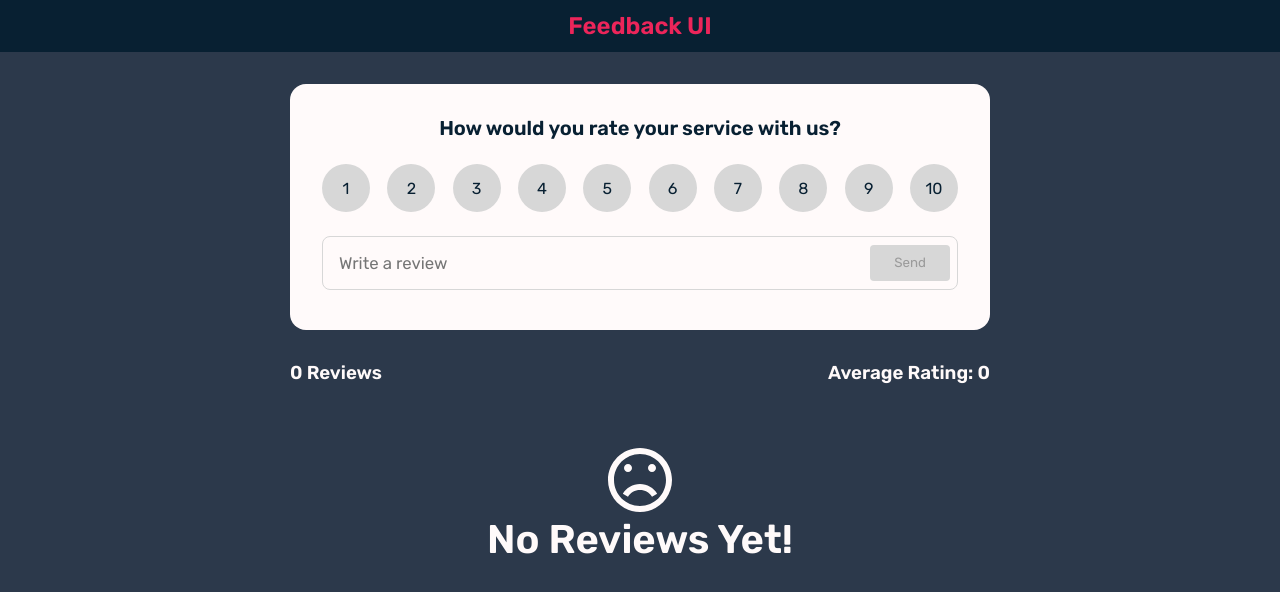
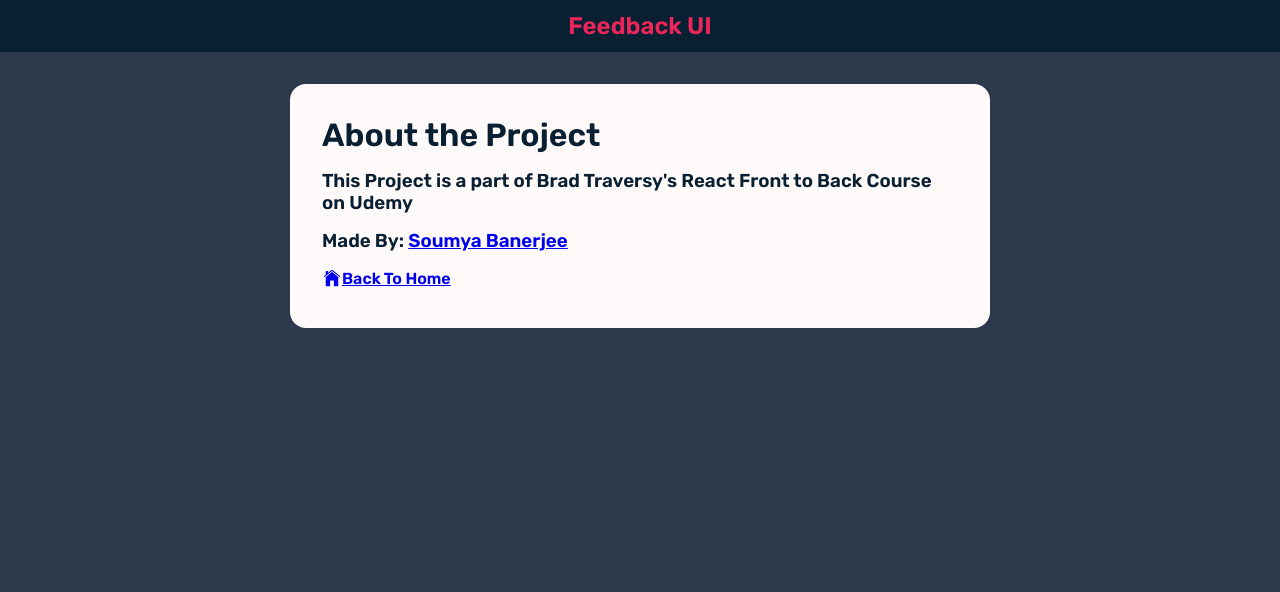
Before and after one commit to soumya495/feedback-ui, a React (Create React App) app: page /about in a window 1280 px wide. Shown: the top 592 px of the page. Built offline with nearby package versions, Linux system fonts and the light colour scheme.

Commit message:
React Router

```diff
--- a/package.json
+++ b/package.json
@@ -9,6 +9,7 @@
     "react": "^18.1.0",
     "react-dom": "^18.1.0",
     "react-icons": "^4.3.1",
+    "react-router-dom": "^6.3.0",
     "react-scripts": "5.0.1",
     "uuid": "^8.3.2",
     "web-vitals": "^2.1.4"
--- a/src/App.css
+++ b/src/App.css
@@ -95,7 +95,8 @@ nav > h1 {
   cursor: pointer;
   background-color: rgb(215, 215, 215);
   border-radius: 50%;
-  transition: background-color var(--transition-time) ease;
+  transition: background-color var(--transition-time) ease,
+    color var(--transition-time) ease;
 }
 
 .radio > label:hover {
@@ -104,6 +105,7 @@ nav > h1 {
 
 .radio > input[type='radio']:checked ~ label {
   background-color: var(--primary);
+  color: var(--white);
 }
 
 .input-group {
@@ -302,6 +304,23 @@ nav > h1 {
   margin-top: 2rem;
 }
 
+.about-link {
+  position: fixed;
+  bottom: 1.5rem;
+  right: 2rem;
+  color: var(--primary);
+  font-size: 2rem;
+  border: 1px solid var(--white);
+  padding: 1rem;
+  padding-bottom: 0.5rem;
+  border-radius: 50%;
+  transition: color var(--transition-time) ease;
+}
+
+.about-link:hover {
+  color: var(--white);
+}
+
 @media (max-width: 700px) {
   .radio-container {
     justify-content: center;
--- a/src/App.js
+++ b/src/App.js
@@ -1,22 +1,20 @@
 import Navbar from './components/Navbar'
-import Input from './components/Input'
-import Reviews from './components/Reviews'
-import { ReviewContextProvider } from './context/ReviewContext'
-import DeleteConfirmation from './components/DeleteConfirmation'
-import ReviewStats from './components/ReviewStats'
+import About from './pages/About'
+import Home from './pages/Home'
+import { BrowserRouter as Router, Routes, Route } from 'react-router-dom'
+import NotFound from './pages/NotFound'
 
 function App() {
   return (
     <>
-      <Navbar />
-      <div className='main-container'>
-        <ReviewContextProvider>
-          <Input />
-          <ReviewStats />
-          <Reviews />
-          <DeleteConfirmation />
-        </ReviewContextProvider>
-      </div>
+      <Router>
+        <Navbar />
+        <Routes>
+          <Route path='/' element={<Home />} />
+          <Route path='/about' element={<About />} />
+          <Route path='*' element={<NotFound />} />
+        </Routes>
+      </Router>
     </>
   )
 }
--- /dev/null
+++ b/src/pages/About.jsx
@@ -0,0 +1,34 @@
+import { IoIosHome } from 'react-icons/io'
+import { NavLink } from 'react-router-dom'
+
+function About() {
+  return (
+    <div className='main-container'>
+      <div className='container'>
+        <h1>About the Project</h1>
+        <h3 style={{ marginTop: '1rem' }}>
+          This Project is a part of Brad Traversy's React Front to Back Course
+          on Udemy
+        </h3>
+        <h3 style={{ marginTop: '1rem' }}>
+          Made By:{' '}
+          <a
+            href='https://github.com/soumya495'
+            target='_blank'
+            rel='noopener noreferrer'
+          >
+            Soumya Banerjee
+          </a>
+        </h3>
+        <h4 style={{ marginTop: '1rem' }}>
+          <NavLink to='/' style={{ display: 'flex', alignItems: 'center' }}>
+            {' '}
+            <IoIosHome fontSize='1.25rem' /> Back To Home
+          </NavLink>
+        </h4>
+      </div>
+    </div>
+  )
+}
+
+export default About
--- /dev/null
+++ b/src/pages/Home.jsx
@@ -0,0 +1,25 @@
+import Input from '../components/Input'
+import Reviews from '../components/Reviews'
+import { ReviewContextProvider } from '../context/ReviewContext'
+import DeleteConfirmation from '../components/DeleteConfirmation'
+import ReviewStats from '../components/ReviewStats'
+import { FaQuestion } from 'react-icons/fa'
+import { NavLink } from 'react-router-dom'
+
+function Home() {
+  return (
+    <div className='main-container'>
+      <ReviewContextProvider>
+        <Input />
+        <ReviewStats />
+        <Reviews />
+        <DeleteConfirmation />
+      </ReviewContextProvider>
+      <NavLink to='/about' className='about-link'>
+        <FaQuestion />
+      </NavLink>
+    </div>
+  )
+}
+
+export default Home
--- /dev/null
+++ b/src/pages/NotFound.jsx
@@ -0,0 +1,26 @@
+import { IoIosHome } from 'react-icons/io'
+import { NavLink } from 'react-router-dom'
+function NotFound() {
+  return (
+    <div className='main-container'>
+      <div className='container' style={{ textAlign: 'center' }}>
+        <h2>404, Not Found</h2>
+        <h4 style={{ marginTop: '1rem' }}>
+          <NavLink
+            to='/'
+            style={{
+              display: 'flex',
+              alignItems: 'center',
+              justifyContent: 'center',
+            }}
+          >
+            {' '}
+            <IoIosHome fontSize='1.25rem' /> Back To Home
+          </NavLink>
+        </h4>
+      </div>
+    </div>
+  )
+}
+
+export default NotFound
```
Also changed, not shown: 1 other file (tests, documents, lock files or other folders).
